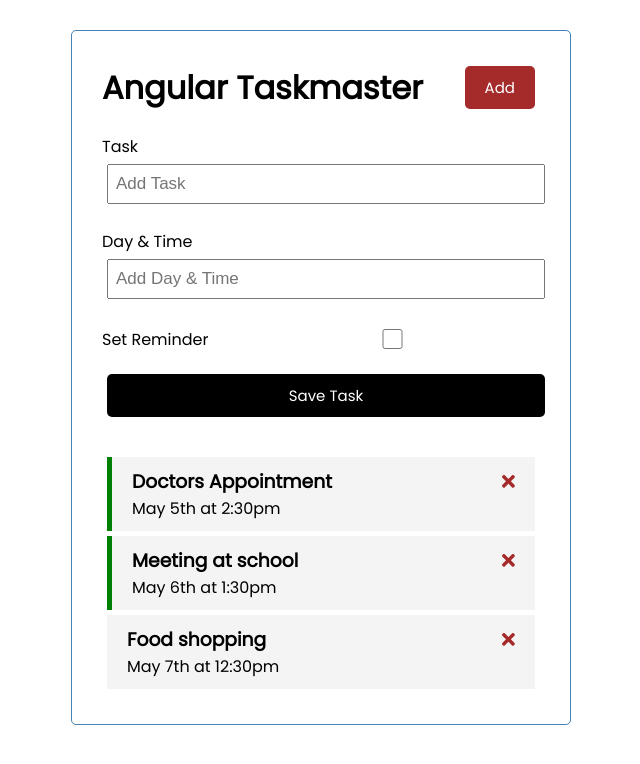
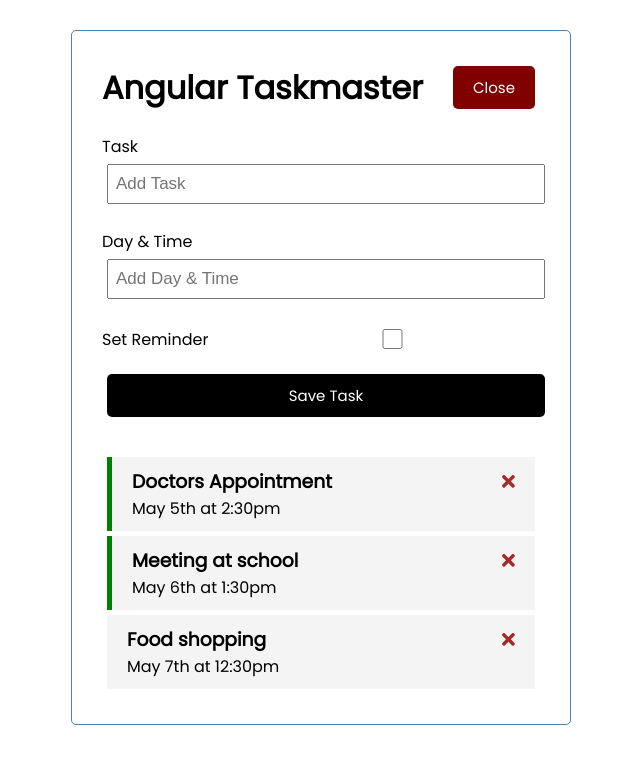
Before and after one commit to JRybelis/Angular-taskmaster-app, an Angular app: page / in a window 1280 px wide. Shown: the top 764 px of the page, without its empty margins (319-959 px from the left). Built offline with nearby package versions, Linux system fonts and the light colour scheme; data requests are answered from the project's data file.

Commit message:
Add toggle to the header button to switch between Add and Close

```diff
--- a/src/app/components/header/header.component.html
+++ b/src/app/components/header/header.component.html
@@ -1,8 +1,8 @@
 <header>
   <h1>{{ title }}</h1>
   <app-button
-    color="brown"
-    text="Add"
+    color="{{ showAddTask ? 'teal' : 'maroon' }}"
+    text="{{ showAddTask ? 'Add' : 'Close' }}"
     (btnClick)="toggleAddTask()"
   ></app-button>
 </header>
--- a/src/app/components/header/header.component.ts
+++ b/src/app/components/header/header.component.ts
@@ -1,4 +1,6 @@
 import { Component, OnInit } from '@angular/core';
+import { UiService } from 'src/app/services/ui.service';
+import { Subscription } from 'rxjs';
 
 @Component({
   selector: 'app-header',
@@ -6,13 +8,19 @@
   styleUrls: ['./header.component.css'],
 })
 export class HeaderComponent implements OnInit {
-  title = 'Angular Taskmaster';
+  title: string = 'Angular Taskmaster';
+  showAddTask!: boolean;
+  subscription: Subscription = new Subscription();
 
-  constructor() {}
+  constructor(private uiService: UiService) {
+    this.subscription = this.uiService
+      .onToggle()
+      .subscribe((value) => (this.showAddTask = value));
+  }
 
   ngOnInit(): void {}
 
   toggleAddTask() {
-    console.log('toggle');
+    this.uiService.toggleAddTask();
   }
 }
--- /dev/null
+++ b/src/app/services/ui.service.ts
@@ -0,0 +1,21 @@
+import { Injectable } from '@angular/core';
+import { Observable, Subject } from 'rxjs';
+
+@Injectable({
+  providedIn: 'root',
+})
+export class UiService {
+  private showAddTask: boolean = false;
+  private subject = new Subject<any>();
+
+  constructor() {}
+
+  toggleAddTask(): void {
+    this.showAddTask = !this.showAddTask;
+    this.subject.next(this.showAddTask);
+  }
+
+  onToggle(): Observable<any> {
+    return this.subject.asObservable();
+  }
+}
```
Also changed, not shown: 1 other file (tests, documents, lock files or other folders).
